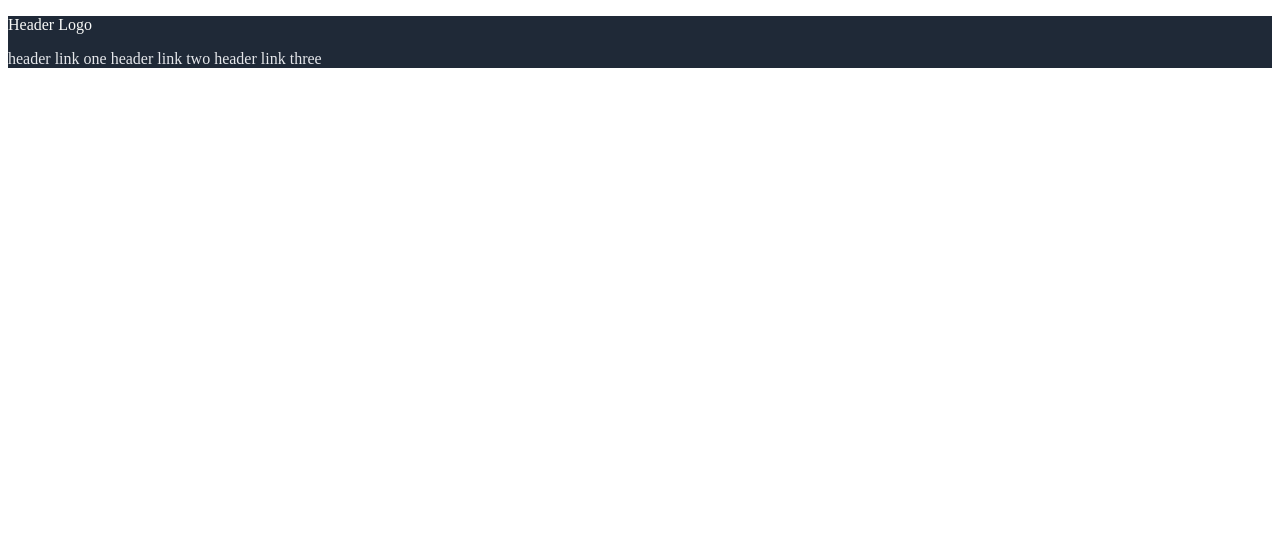
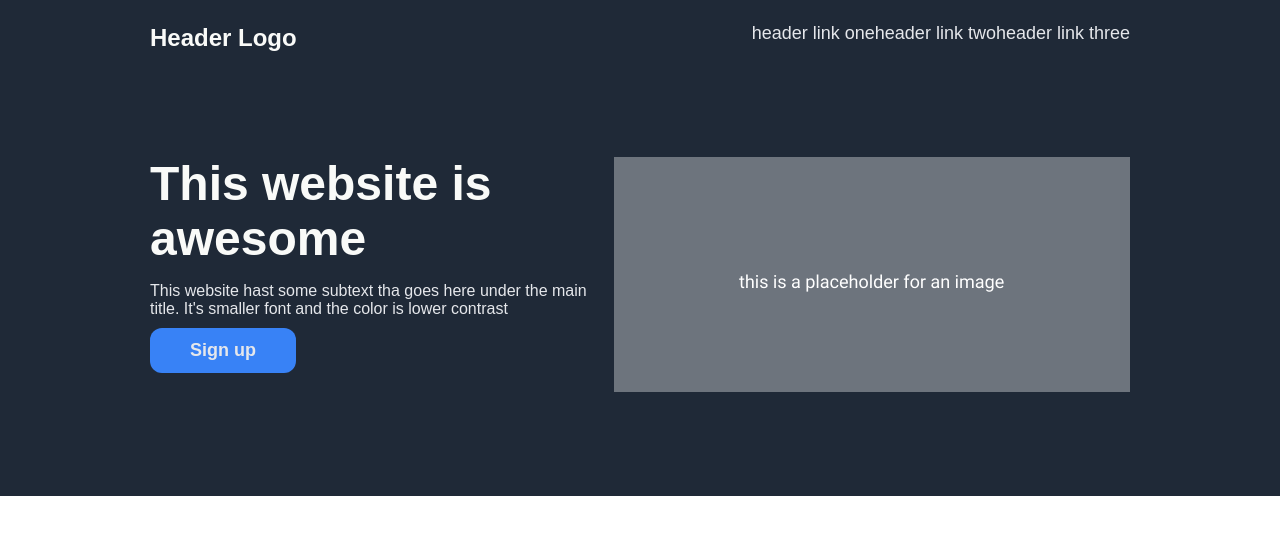
Before and after one commit to AlvaroReyesP/Landing-Page, a plain HTML site: page index.html in a window 1280 px wide. Drawn offline with Linux system fonts and the light colour scheme.

Commit message:
initial commit

```diff
--- a/index.html
+++ b/index.html
@@ -5,15 +5,27 @@
     <link rel="stylesheet" href="style.css">
   </head>
   <body>
-    <header id="top-bar">
-      <p id="header-logo">Header Logo
-        <div id="header-link-container">
+    <header>
+      <div id="first-block">
+        <div class="header-flex-item" id="header-logo">
+          <p>Header Logo</p>
+        </div>
+        <div class="header-flex-item" id="header-link-container">
           <a class="header-link" href="">header link one</a>
           <a class="header-link" href="">header link two</a>
           <a class="header-link" href="">header link three</a>
-       </div>
-      </p>
-
+        </div>
+      </div>
+        <div class="second-block">
+          <div class="header-flex-item" id="left-section">
+            <p class="main-text">This website is awesome</p>
+            <p class="subtext1">This website hast some subtext tha goes here under the main title. It's smaller font and the color is lower contrast</p>
+            <button class="sign-up-button">Sign up</button>
+          </div>
+          <div class="header-flex-item" id="right-section">
+            <img src="images/img1.png">
+          </div>
+        </div>
    </header>
   </body>
 </html>
--- a/style.css
+++ b/style.css
@@ -1,14 +1,58 @@
-#top-bar {
+body{
+    margin: 0cm;
+    font-family: Arial, Helvetica, sans-serif;
+}
+/* Header styles */
+header {
     background-color: #1F2937;
+    padding: 0px 150px 100px 150px    ;
+}
+.header-flex-item {
+    flex: 1;
+}
+/*first block*/
+#first-block {
+    display: flex;
+    font-size: 18px;
+    margin-bottom: 80px;
 }
 #header-logo {
     color: #f9faf8;
+    font-size: 24px;
+    font-weight: bold;
 }
-.header-link-container{
-    text-align: end;
+#header-link-container {
+    display: flex;
+    justify-content: flex-end;
+    align-items: center;
 }
-.header-link{
+.header-link,
+.subtext1  {
     color: #E5E7EB;
     text-decoration: none;
-    text-align: end;
+    margin-bottom: 10px;
 }
+/*second block*/
+.sign-up-button {
+    background-color: #3882F6;
+    border-style: none;
+    border-radius: 12px;
+    color: #E5E7EB;
+    font-weight: bold;
+    font-size: 18px;
+    padding: 12px 40px;
+}
+.second-block {
+    display: flex;
+}
+#left-section  {
+
+}
+.main-text {
+    color: #F9FAF8;
+    font-size: 48PX;
+    font-weight: bolder;
+}
+p.main-text {
+    margin: 0px 0px 0px 0px;
+}
```
Also changed, not shown: images/img1.png (added).
